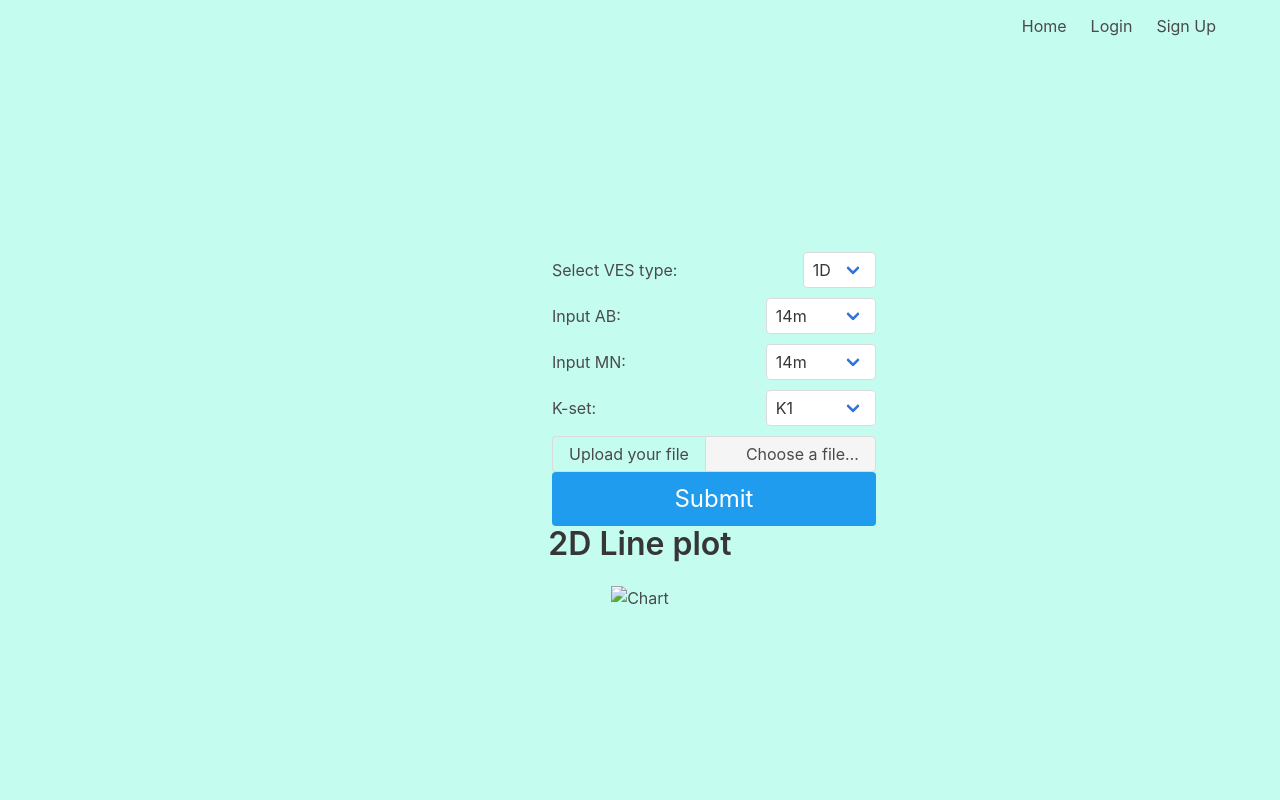
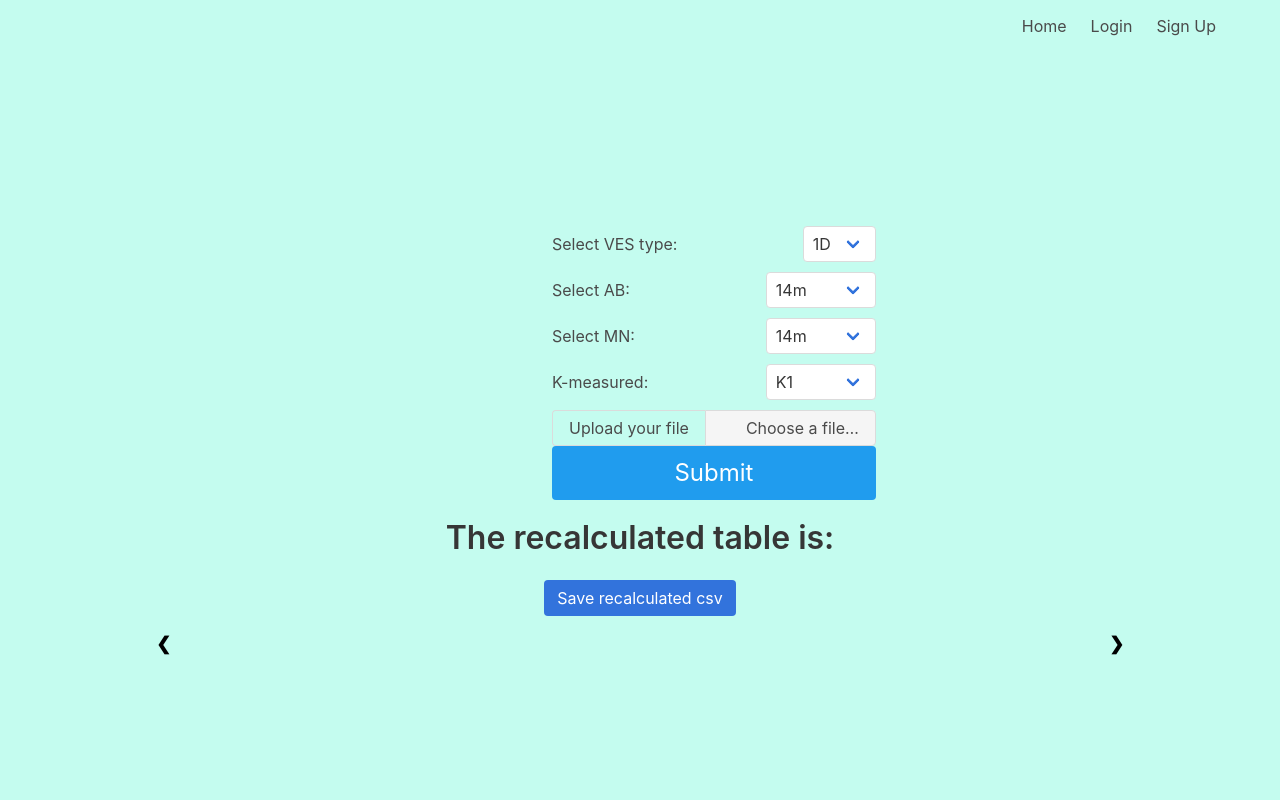
Before and after one commit to Landviser-LLC/landmapper, a Flask app: template Landviser/templates/upload.html in a window 1280 px wide. Run offline with Flask 2, Linux system fonts and the light colour scheme; the template is opened without the code that fills it, so the values that code supplies are empty.

Commit message:
added html and css for slider

```diff
--- a/Landviser/templates/upload.html
+++ b/Landviser/templates/upload.html
@@ -22,16 +22,25 @@
   }
   .input-a-parameter,
   .input-k-parameter,
-  .input-mn-parameter {
+  .input-mn-parameter,
+  .input-measurment,
+  .input-measurment-number {
     display: flex;
     justify-content: space-between;
     align-items: center;
     margin-bottom: 10px;
   }
+  .measurments-block {
+    display: flex;
+    flex-direction: column;
+    align-items: space-between;
+    justify-content: space-between;
+  }
   .input-a,
   .input-k,
-  .input-mn {
-    width: 100px;
+  .input-mn,
+  .input-n {
+    width: 105px;
   }
   .input-a,
   .input-mn {
@@ -41,11 +50,124 @@
   .input-k {
     margin-left: 9.5px;
   }
-
+  .hidden-table{
+    visibility:hidden;
+    display:none;
+  }
   .tables-block {
     display: flex;
     justify-content: space-around;
     margin-bottom: 20px;
+  }
+  * {
+    box-sizing: border-box;
+  }
+
+  /* Slideshow container */
+  .slideshow-container {
+    max-width: 1000px;
+    position: relative;
+    margin: auto;
+  }
+
+  /* Hide the images by default */
+  .mySlides {
+    display: none;
+  }
+
+  /* Next & previous buttons */
+  .prev,
+  .next {
+    cursor: pointer;
+    position: absolute;
+    top: 50%;
+    width: auto;
+    margin-top: -22px;
+    padding: 16px;
+    color: white;
+    font-weight: bold;
+    font-size: 18px;
+    transition: 0.6s ease;
+    border-radius: 0 3px 3px 0;
+    user-select: none;
+    color: #000;
+  }
+
+  /* Position the "next button" to the right */
+  .next {
+    right: 0;
+    border-radius: 3px 0 0 3px;
+  }
+  .prev {
+    left: 0;
+  }
+  /* On hover, add a black background color with a little bit see-through */
+  .prev:hover,
+  .next:hover {
+    color: white;
+    background-color: rgba(0, 0, 0, 0.8);
+  }
+
+  /* Caption text */
+  .text {
+    color: #f2f2f2;
+    font-size: 15px;
+    padding: 8px 12px;
+    position: absolute;
+    bottom: 8px;
+    width: 100%;
+    text-align: center;
+  }
+
+  .numbertext {
+    color: #000;
+    font-size: 12px;
+    padding: 8px 12px;
+    position: absolute;
+    top: 0;
+  }
+
+  /* The dots/bullets/indicators */
+  .dot {
+    cursor: pointer;
+    height: 15px;
+    width: 15px;
+    margin: 0 2px;
+    background-color: #bbb;
+    border-radius: 50%;
+    display: inline-block;
+    transition: background-color 0.6s ease;
+  }
+
+  .active,
+  .dot:hover {
+    background-color: #717171;
+  }
+
+  /* Fading animation */
+  .fade {
+    -webkit-animation-name: fade;
+    -webkit-animation-duration: 1.5s;
+    animation-name: fade;
+    animation-duration: 1.5s;
+  }
+
+  @-webkit-keyframes fade {
+    from {
+      opacity: 0.4;
+    }
+    to {
+      opacity: 1;
+    }
+  }
+
+  @keyframes fade {
+    from {
+      opacity: 0.4;
+    }
+    to {
+      opacity: 1;
+    }
   }
 </style>
 
@@ -63,14 +185,7 @@
       </select>
     </div>
     <div class="select input-a-parameter" id="input-a-parameter">
-      <p>Input AB:</p>
-      <input
-        style="visibility: hidden"
-        class="input is-normal input-a"
-        type="text"
-        name="a-parameter"
-        id="input-a"
-      />
+      <p>Select AB:</p>
       <select name="a-mode-select" id="a-mode-select">
         <option value="14m">14m</option>
         <option value="30m">30m</option>
@@ -79,14 +194,7 @@
       </select>
     </div>
     <div class="select input-mn-parameter" id="input-mn-parameter">
-      <p>Input MN:</p>
-      <input
-        style="visibility: hidden"
-        class="input is-normal input-mn"
-        type="text"
-        name="mn-parameter"
-        id="input-mn"
-      />
+      <p>Select MN:</p>
       <select name="mn-mode-select" id="mn-mode-select">
         <option value="14m">14m</option>
         <option value="30m">30m</option>
@@ -95,7 +203,7 @@
       </select>
     </div>
     <div class="select input-k-parameter" id="input-k-parameter">
-      <p>K-set:</p>
+      <p>K-measured:</p>
       <input
         style="visibility: hidden"
         class="input is-normal input-k"
@@ -138,33 +246,39 @@
     </div>
   </form>
 </div>
-{% for table in result %}
+
 <div class="tables-block" style="visibility: {{ is_hidden_plot_block }}">
   <div class="table-with-title">
-    <span class="title">The source table is:</span><br /><br />{{
-    table["html_of_table_before_recalculating"]|safe }}
-  </div>
-  <div class="table-with-title">
-    <span class="title">The recalculated table is:</span><br /><br />{{
-    table["html_of_table_after_recalculating"]|safe }}
-    <a href="{{ url_for('uploads.download', filename = table['uid']+'.csv')}}">
+    <span class="title">The recalculated table is:</span><br /><br />{{ final_df
+    | safe }}
+    <a href="{{ url_for('uploads.download', filename = uid +'.csv')}}">
       <button class="button is-link">
         <span>Save recalculated csv</span>
-      </button></a>
+      </button>
+    </a>
   </div>
 </div>
-<div style="visibility: {{ is_hidden_plot_block }}">
-  <h1 class="title">1D Line plot</h1>
-  <p>Plot for</p>
-  <img src="{{ table['path_to_upload_1d_plot'] }}" alt="Chart" />
+<div class="slideshow-container" style="visibility: {{is_hidden_plot_block}};">
+  {% for table in result %}
+  <div class="mySlides fade">
+    <div class="numbertext">{{ loop.index }} / {{ loop.length }}</div>
+    <img
+      style="width: 100%"
+      src="{{ table['path_to_upload_1d_plot'] }}"
+      alt="Chart"
+    />
+  </div>
+  {% endfor %}
+  <a class="prev" onclick="plusSlides(-1)">&#10094;</a>
+  <a class="next" onclick="plusSlides(1)">&#10095;</a>
+</div>
+<!-- The dots/circles -->
+<div style="text-align: center">
+  {% for i in result%}
+  <span class="dot" onclick="currentSlide({{ loop.index }})"></span>
+  {% endfor %}
 </div>
 
-{% endfor %}
-<div style="visibility: {{ is_hidden_plot_block_2d }}">
-  <h1 class="title">2D Line plot</h1>
-  <p>{{ plot_name }}</p>
-  <img src="{{ plot_path_2d }}" alt="Chart" />
-</div>
 <script
   type="text/javascript"
   src="{{ url_for('static', filename='functions.js')}}"
```
